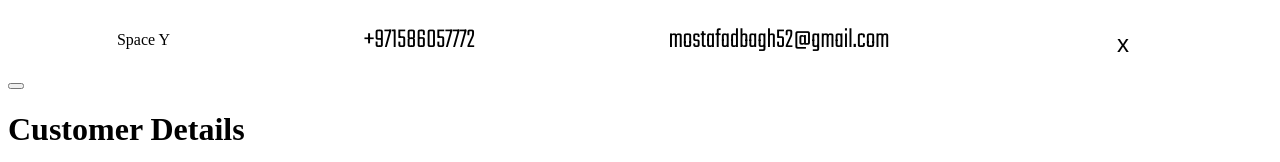
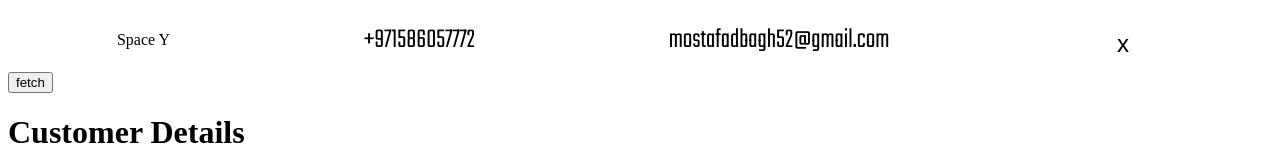
Before and after one commit to MostafaDbagh/hiEmirates, a React (Create React App) app in the folder client/: page /customerDetails in a window 1280 px wide. Shown: the top 162 px of the page. Built offline with nearby package versions, Linux system fonts and the light colour scheme.

Commit message:
make it better

```diff
--- a/client/src/layout/custmerdetails.js
+++ b/client/src/layout/custmerdetails.js
@@ -11,7 +11,7 @@ const Customerdetails  = () => {
 
     return (
         <div>
-          <button onClick={()=>handleoneuser(5)}/>
+          <button onClick={()=>handleoneuser(5)}> fetch</button>
           <h1>Customer Details</h1>
           <p></p>
           <p></p>
```
